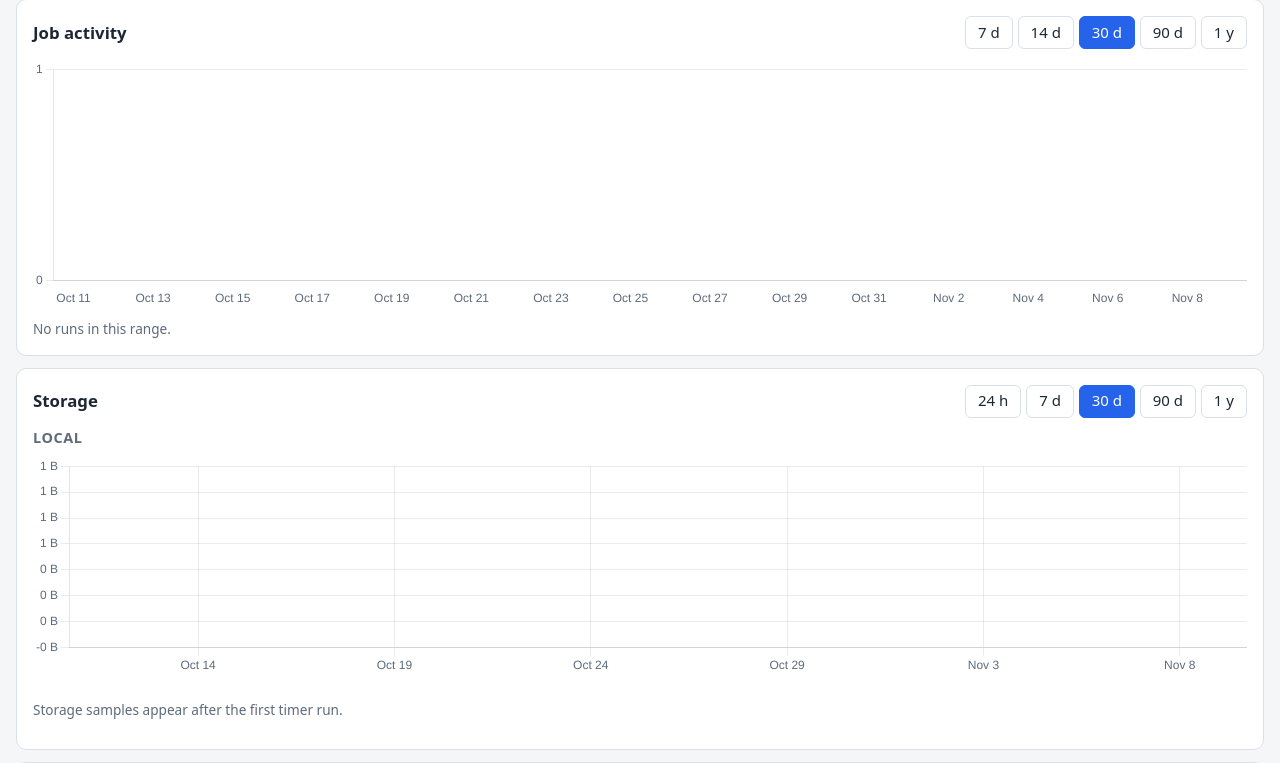
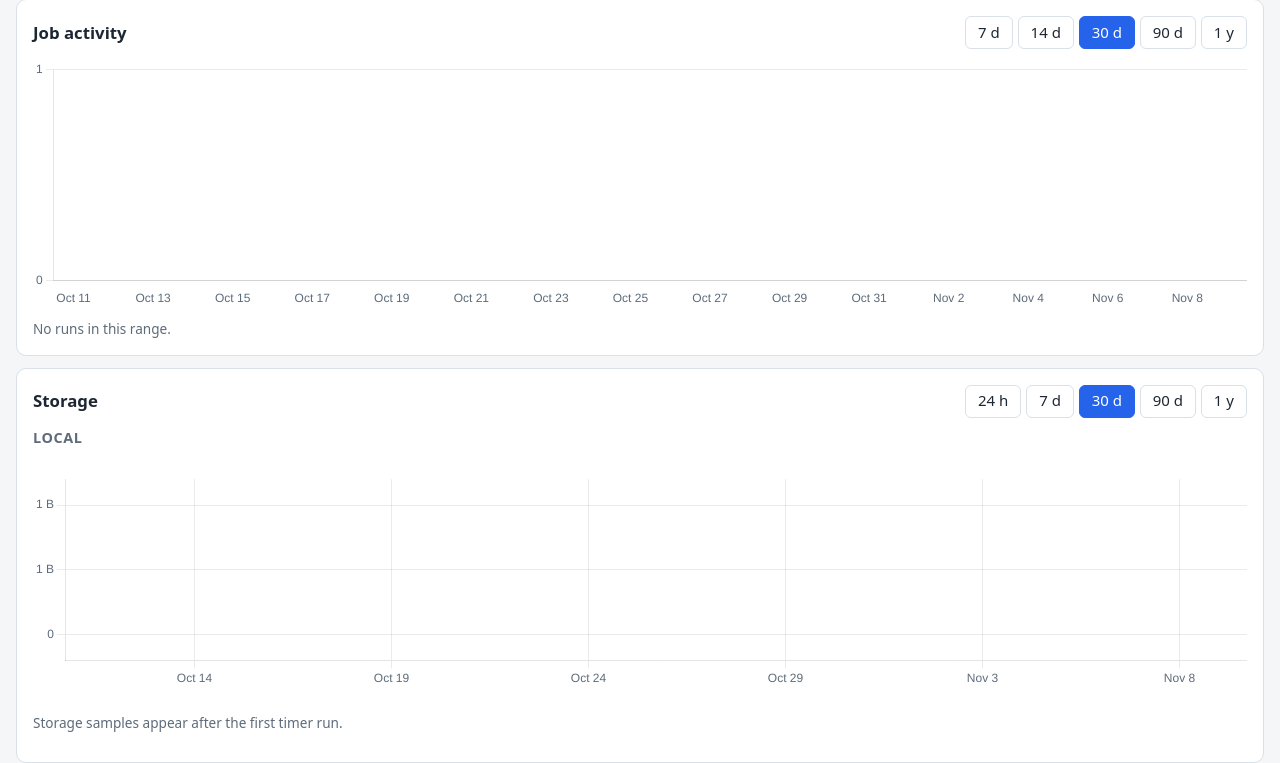
Before and after one commit to lampapps/dashboardv2, a Flask app: page / in a window 1280 px wide. Shown: the part 240-1003 px from the top of the page. Run offline with Flask 3, Linux system fonts and the light colour scheme; data that the repository does not hold is empty.

Commit message:
Storage charts: round y-axis ticks in binary units, align the local and cloud charts

```diff
--- a/app/web/static/css/app.css
+++ b/app/web/static/css/app.css
@@ -86,9 +86,12 @@ footer { padding-top: 1rem; padding-bottom: 2rem; }
 .chart-box canvas { width: 100% !important; height: 100% !important; }
 
 h3 { margin: 0 0 .5rem; font-size: .9rem; color: var(--muted); font-weight: 600; text-transform: uppercase; letter-spacing: .04em; }
-.two-col { display: grid; grid-template-columns: repeat(auto-fit, minmax(340px, 1fr)); gap: 1.25rem; }
-.usage { display: grid; gap: .6rem; margin-bottom: .8rem; }
-.usage:empty { display: none; }
+.two-col { display: grid; grid-template-columns: repeat(auto-fit, minmax(340px, 1fr)); gap: 0 1.25rem; }
+/* Each column spans title / usage list / chart rows of the shared grid, so the two charts line up. */
+.two-col > div { display: grid; grid-template-rows: subgrid; grid-row: span 3; row-gap: .5rem; }
+.two-col > div[hidden] { display: none; }
+.two-col h3 { margin: 0; }
+.usage { display: grid; gap: .6rem; align-content: start; margin-bottom: .3rem; }
 .usage-head, .usage-foot { display: flex; justify-content: space-between; gap: .75rem; flex-wrap: wrap; }
 .usage-name { font-weight: 600; overflow-wrap: anywhere; }
 .usage-foot .when { margin-left: 0; white-space: nowrap; }
--- a/app/web/static/js/storage.js
+++ b/app/web/static/js/storage.js
@@ -1,7 +1,7 @@
 // Overview storage panel: current usage plus usage over time for local drives and cloud buckets.
 import {
   el, setText, setClass, setStyle, setHidden, setData, readStore, writeStore, reconcile, getJson, poll,
-  cssVar, fmtBytes, fmtDateTime, fmtRelative, fmtTick, tickValues,
+  cssVar, fmtBytes, fmtDateTime, fmtRelative, fmtTick, niceByteTicks, tickValues,
 } from "./ui.js";
 
 const $ = (id) => document.getElementById(id);
@@ -113,6 +113,7 @@ function buildChart(kind) {
   const text = cssVar("--muted");
   const grid = cssVar("--grid");
   const tz = () => state.tz;
+  let digits = 1;
   const chart = new Chart(canvas, {
     type: "line",
     data: { datasets: [] },
@@ -131,8 +132,15 @@ function buildChart(kind) {
         },
         y: {
           stacked, beginAtZero: stacked, grace: stacked ? 0 : "8%",
-          ticks: { color: text, callback: (v) => fmtBytes(v) },
+          ticks: { color: text, callback: (v) => (v === 0 ? "0" : fmtBytes(v, digits)) },
           grid: { color: grid },
+          afterBuildTicks(scale) {
+            const nice = niceByteTicks(scale.min, scale.max);
+            if (nice.ticks.length >= 2) {
+              digits = nice.digits;
+              scale.ticks = nice.ticks.map((value) => ({ value }));
+            }
+          },
         },
       },
       plugins: {
```
Also changed, not shown: app/web/static/js/ui.js (+23 -2 lines), tests/js/ui.test.mjs (+25 -1 lines).
